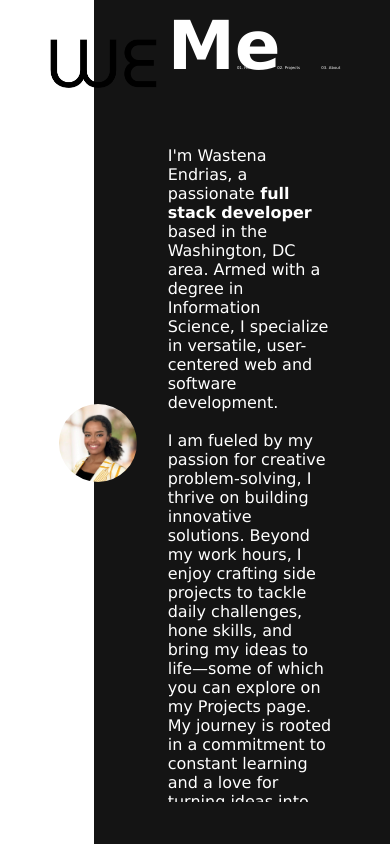
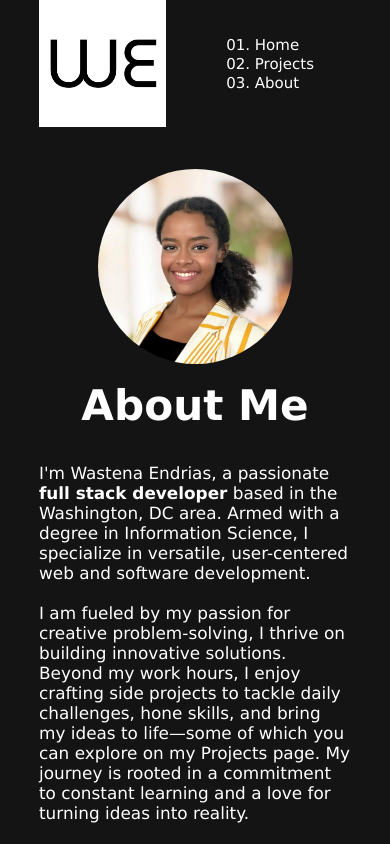
Before and after one commit to wendrias/portfolio, a React (Create React App) app: page /portfolio/about in a window 390 px wide. Built offline with nearby package versions, Linux system fonts and the light colour scheme.

Commit message:
react-router + responsive design additions

```diff
--- a/package.json
+++ b/package.json
@@ -19,6 +19,7 @@
         "react": "^18.3.1",
         "react-dom": "^18.3.1",
         "react-scripts": "5.0.1",
+        "react-transition-group": "^4.4.5",
         "typescript": "^4.9.5",
         "web-vitals": "^2.1.4"
     },
@@ -49,6 +50,7 @@
         ]
     },
     "devDependencies": {
-        "gh-pages": "^6.1.1"
+        "gh-pages": "^6.1.1",
+        "react-router-dom": "^6.23.1"
     }
 }
--- a/src/App.css
+++ b/src/App.css
@@ -67,3 +67,39 @@ footer p {
     font-size: 1.5vh;
     margin-right: 1vw;
 }
+
+
+/* page transitions */
+
+.fade-enter {
+    opacity: 0;
+}
+
+.fade-enter-active {
+    opacity: 1;
+    transition: opacity 500ms;
+}
+
+.fade-exit {
+    opacity: 1;
+}
+
+.fade-exit-active {
+    opacity: 0;
+    transition: opacity 300ms;
+}
+
+@media (max-width: 1000px) {
+    .nav img {
+        max-height: 200px;
+    }
+    .nav ul a {
+        font-size: 15px;
+    }
+}
+
+@media (max-width: 600px) {
+    .nav ul {
+        flex-direction: column;
+    }
+}
--- a/src/App.js
+++ b/src/App.js
@@ -1,4 +1,45 @@
-import React from "react";
+// import React from "react";
+// import "./App.css";
+// import Navbar from "./components/navbar";
+// import Home from "./pages/home.";
+// import About from "./pages/about";
+// import Projects from "./pages/projects";
+
+// function App() {
+//   let Page;
+//   let logo = "";
+//   let nav = "";
+
+//   switch (window.location.pathname) {
+//     case "/portfolio/":
+//       Page = Home;
+//       nav = "light";
+//       logo = "light";
+//       break;
+//     case "/portfolio/about":
+//       Page = About;
+//       nav = "light";
+//       logo = "dark";
+//       break;
+//     case "/portfolio/projects":
+//       Page = Projects;
+//       nav = "light";
+//       logo = "light";
+
+//       break;
+//   }
+
+//   return (
+//     <div className="App">
+//       <Navbar navTheme={nav} logoTheme={logo} /> {Page ? <Page /> : null}
+//     </div>
+//   );
+// }
+
+// export default App;
+import React, { useState, useEffect } from "react";
+import { BrowserRouter as Router, Routes, Route, useLocation } from "react-router-dom";
+import { CSSTransition, TransitionGroup } from "react-transition-group";
 import "./App.css";
 import Navbar from "./components/navbar";
 import Home from "./pages/home.";
@@ -6,34 +47,50 @@ import About from "./pages/about";
 import Projects from "./pages/projects";
 
 function App() {
-  let Page;
-  let logo = "";
-  let nav = "";
+  const location = useLocation();
+  const [navTheme, setNavTheme] = useState("light");
+  const [logoTheme, setLogoTheme] = useState("light");
 
-  switch (window.location.pathname) {
+  useEffect(() => {
+    switch (location.pathname) {
       case "/portfolio/":
-      Page = Home;
-      nav = "light";
-      logo = "light";
+        setNavTheme("light");
+        setLogoTheme("light");
         break;
       case "/portfolio/about":
-      Page = About;
-      nav = "light";
-      logo = "dark";
+        setNavTheme("light");
+        setLogoTheme("dark");
         break;
       case "/portfolio/projects":
-      Page = Projects;
-      nav = "light";
-      logo = "light";
-
+        setNavTheme("light");
+        setLogoTheme("light");
         break;
+      default:
+        setNavTheme("light");
+        setLogoTheme("light");
     }
+  }, [location.pathname]);
 
   return (
     <div className="App">
-      <Navbar navTheme={nav} logoTheme={logo} /> {Page ? <Page /> : null}
+      <Navbar navTheme={navTheme} logoTheme={logoTheme} />
+      <TransitionGroup>
+        <CSSTransition key={location.key} classNames="fade" timeout={300}>
+          <Routes location={location}>
+            <Route path="/portfolio/" element={<Home />} />
+            <Route path="/portfolio/about" element={<About />} />
+            <Route path="/portfolio/projects" element={<Projects />} />
+          </Routes>
+        </CSSTransition>
+      </TransitionGroup>
     </div>
   );
 }
 
-export default App;
+export default function AppWrapper() {
+  return (
+    <Router>
+      <App />
+    </Router>
+  );
+}
--- a/src/components/ProjectCard.css
+++ b/src/components/ProjectCard.css
@@ -51,12 +51,14 @@
     -ms-transition: all 0.2s linear;
 }
 
+
 /* .project-card:hover img {
   opacity: 0.8;
   transition: all 0.2s linear;
   -webkit-transition: all 0.2s linear;
   -ms-transition: all 0.2s linear;
 } */
+
 
 /* .project-image-div {
   width: 100%;
@@ -66,6 +68,7 @@
   border-radius: 20px 20px 0 0;
   background-color: rgb(20, 20, 20);
 } */
+
 
 /* img {
   width: 100%;
@@ -137,6 +140,7 @@
     -ms-transition: all 0.4s linear;
 }
 
+
 /* .project-card-tech-list {
   opacity: 0;
 }
@@ -163,3 +167,9 @@
     opacity: 1;
     /* Show on hover */
 }
+
+@media (max-width: 880px) {
+    .project-card {
+        min-width: 80vw;
+    }
+}
--- a/src/components/navbar.tsx
+++ b/src/components/navbar.tsx
@@ -1,4 +1,41 @@
-import React, { useState } from "react";
+// import React, { useState } from "react";
+
+// interface NavProps {
+//   logoTheme: string;
+//   navTheme: string;
+// }
+
+// function Navbar({ logoTheme, navTheme }: NavProps) {
+//   return (
+//     <nav className={"nav"}>
+//       <a className="nav-heading" href="/">
+//         <img src={"./img/logo-" + logoTheme + ".png"} />
+//       </a>
+
+//       <ul className={"nav-areas nav-" + navTheme}>
+//         <li>
+//           <a className="nav-link" href="/portfolio/">
+//             01. Home
+//           </a>
+//         </li>
+//         <li>
+//           <a className="nav-link" href="/portfolio/projects">
+//             02. Projects
+//           </a>
+//         </li>
+//         <li>
+//           <a className="nav-link" href="/portfolio/about">
+//             03. About
+//           </a>
+//         </li>
+//       </ul>
+//     </nav>
+//   );
+// }
+// export default Navbar;
+
+import React from "react";
+import { Link } from "react-router-dom";
 
 interface NavProps {
   logoTheme: string;
@@ -8,28 +45,29 @@ interface NavProps {
 function Navbar({ logoTheme, navTheme }: NavProps) {
   return (
     <nav className={"nav"}>
-      <a className="nav-heading" href="/">
+      <Link className="nav-heading" to="/portfolio/">
         <img src={"./img/logo-" + logoTheme + ".png"} />
-      </a>
+      </Link>
 
       <ul className={"nav-areas nav-" + navTheme}>
         <li>
-          <a className="nav-link" href="/portfolio/">
+          <Link className="nav-link" to="/portfolio/">
             01. Home
-          </a>
+          </Link>
         </li>
         <li>
-          <a className="nav-link" href="/portfolio/projects">
+          <Link className="nav-link" to="/portfolio/projects">
             02. Projects
-          </a>
+          </Link>
         </li>
         <li>
-          <a className="nav-link" href="/portfolio/about">
+          <Link className="nav-link" to="/portfolio/about">
             03. About
-          </a>
+          </Link>
         </li>
       </ul>
     </nav>
   );
 }
+
 export default Navbar;
--- a/src/index.tsx
+++ b/src/index.tsx
@@ -1,6 +1,10 @@
 import React from "react";
 import ReactDOM from "react-dom/client";
 import App from "./App";
+import Home from "./pages/home.";
+import Prjoects from "./pages/projects";
+import About from "./pages/about";
+
 
 const root = ReactDOM.createRoot(
   document.getElementById("root") as HTMLElement
--- a/src/pages/about.css
+++ b/src/pages/about.css
@@ -52,6 +52,10 @@
         font-size: 8vh;
     }
 
+    #about-text p {
+        font-size: 2, 5vh;
+    }
+
     ul {
         padding-left: 0;
     }
@@ -73,3 +77,46 @@ ul {
     .social-icon-list a:hover {
         color: lightcyan;
     }
+
+    @media (max-width: 980px) {
+        #about-text {
+            width: 100%;
+            align-items: center;
+        }
+        #about-card {
+            flex-direction: column;
+            width: 80vw;
+        }
+        .half-overlay {
+            width: 100vw;
+            /* -webkit-clip-path: ppolygon(100% 0, 100% 100%, 0 100%, 0 31%, 38% 0); */
+        }
+        /* #about-text h1 {
+            font-size: 6vw;
+        } */
+        /* #about-text p {
+            font-size: 3vw;
+        } */
+        #about-text h1 {
+            font-size: 5vh;
+            margin: 2vh;
+        }
+        #about-container {
+            padding-top: 20vh;
+            justify-content: normal;
+            height: 80vh;
+        }
+        .nav img {
+            background: white !important;
+        }
+    }
+
+    @media (max-width: 800px) {
+        #about-text p {
+            font-size: 2vh;
+        }
+        #profile-image {
+            width: 50vw;
+            height: 50vw;
+        }
+    }
--- a/src/pages/home.css
+++ b/src/pages/home.css
@@ -20,6 +20,8 @@ body {
     /* background-image: url("https://media4.giphy.com/media/1pmatQ3LcP5XFYxSWF/giphy.gif?cid=6c09b9523io3nplrlp39rjlzj6to2r51hqsj5yfiov4fvflu&ep=v1_internal_gif_by_id&rid=giphy.gif&ct=g"); */
     /* background-image: url("https://img.freepik.com/free-vector/background-abstract-line-digital-gradient-luxury_483537-2367.jpg"); */
     /* background-image: url("https://th.bing.com/th/id/OIG.q.5PsXMfH8CwBBMai2ui?w=1024&h=1024&rs=1&pid=ImgDetMain"); */
+    /* background-image: url('https://i.pinimg.com/originals/8b/35/fe/8b35fef55fba1a201c9c7a11d3ec3d64.gif'); */
+    background-image: url('/public/img/gradient.png');
     background-position: center;
     background-repeat: no-repeat;
     background-size: cover;
@@ -66,6 +68,7 @@ body {
     justify-content: space-between;
 }
 
+
 /* .home-container h3 {
   margin-bottom: 50px;
 } */
@@ -79,3 +82,23 @@ body {
     left: 10vw;
     top: 20vh;
 }
+
+@media (max-width: 880px) {
+    .home-container h1 {
+        font-size: 12vw;
+        line-height: 12vw;
+    }
+    .home-container h4,
+    .home-container h3 {
+        font-size: 5vw;
+    }
+    .button-container {
+        width: 100%;
+        margin-top: 5vh;
+    }
+    .button {
+        padding: 10px;
+        font-size: 4vw;
+        height: auto !important;
+    }
+}
--- a/src/pages/projects.css
+++ b/src/pages/projects.css
@@ -21,6 +21,19 @@
     justify-content: space-between;
     flex-wrap: wrap;
 }
+
+@media (max-width: 880px) {
+    #project-cards-container {
+        justify-content: center;
+    }
+}
+
+@media (max-width: 600px) {
+    #project-cards-container {
+        justify-content: center;
+    }
+}
+
 
 /* .proj-carousel {
   display: flex;
```
Also changed, not shown: public/img/gradient.png (added), 1 other file (tests, documents, lock files or other folders). Lines whose indentation alone changed are shown as unchanged.
